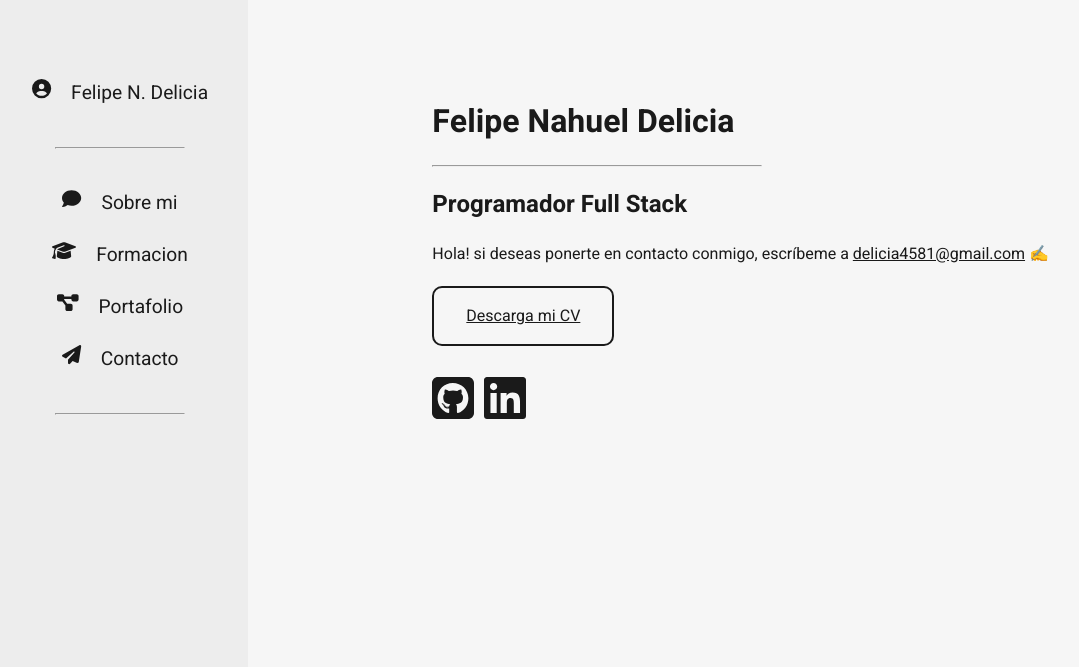
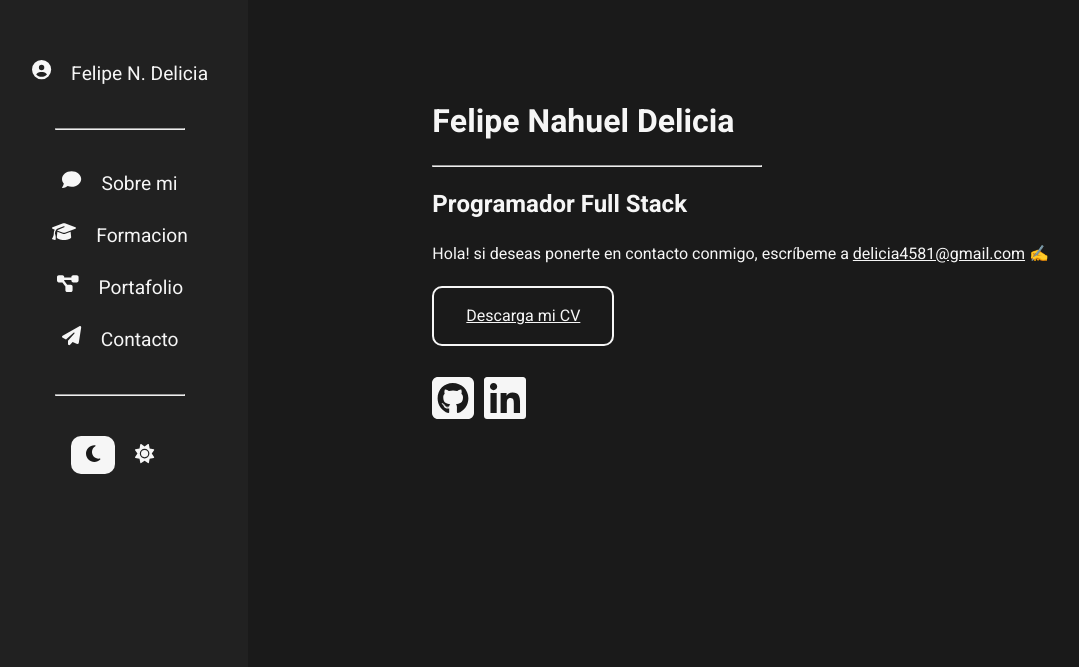
Before and after one commit to felipendelicia/portfolio, a React (Create React App) app: page / in a window 1280 px wide. Shown: the part 133-800 px from the top of the page, without its empty margins (8-1087 px from the left). Built offline with nearby package versions, Linux system fonts and the light colour scheme.

Commit message:
theme chaner

```diff
--- a/src/App.css
+++ b/src/App.css
@@ -2,6 +2,7 @@
 
 * {
     font-family: 'Heebo', sans-serif;
+    transition: color,background-color 0.3s ease-in-out;
 }
 
 body{
@@ -12,7 +13,7 @@ body{
     width: 100%;
     display: grid;
     grid-template-columns: 20% 80%;
-    background-color:var(--white-color);
+    background-color:var(--main-color);
     overflow: hidden;
 }
 
--- a/src/components/About.tsx
+++ b/src/components/About.tsx
@@ -12,11 +12,11 @@ export default function About() {
         aprender nuevas tecnologías y mejorar mis habilidades.
       </p>
       <h3>
-        🎊 Actualmente estudio y busco ampliar mi campo laboral en el mundo del
-        desarrollo web
+        🎊 Actualmente me encuentro estudiando y buscando oportunidades para
+        expandir mi carrera en el área del desarrollo Full Stack.
       </h3>
       <p>
-        Puedes ver toda mi formacion y experiencia laboral en detalle en {' '}
+        Puedes ver toda mi formacion y experiencia laboral en detalle en{" "}
         <a
           href="https://www.linkedin.com/in/felipe-nahuel-delicia-b2487119a/"
           target="_blank"
--- a/src/components/Aside.tsx
+++ b/src/components/Aside.tsx
@@ -2,6 +2,7 @@ import { FontAwesomeIcon } from "@fortawesome/react-fontawesome";
 import { faCircleUser } from "@fortawesome/free-solid-svg-icons";
 import "../styles/Aside.css";
 import sections from "../data/sections";
+import ThemeChanger from "./ThemeChanger";
 
 export default function Aside() {
   return (
@@ -27,7 +28,11 @@ export default function Aside() {
           }
         </section>
         <hr/>
-        <section></section>
+        <section>
+          <div className="section-page">
+            <ThemeChanger/>
+          </div>
+        </section>
       </div>
     </aside>
   );
--- /dev/null
+++ b/src/components/ThemeChanger.tsx
@@ -0,0 +1,32 @@
+import { FontAwesomeIcon } from "@fortawesome/react-fontawesome";
+import { faSun, faMoon } from "@fortawesome/free-solid-svg-icons";
+import "../styles/Switch.css";
+import { useEffect, useState } from "react";
+
+type Theme = "dark" | "light";
+
+export default function ThemeChanger() {
+  const [theme, setTheme] = useState<Theme>("dark");
+  const handleChange = (theme: Theme) => setTheme(theme);
+
+  useEffect(() => {
+    document.body.setAttribute("data-theme", theme);
+  }, [theme]);
+
+  return (
+    <div className="switch-theme">
+      <p
+        id={theme === "dark" ? "theme-active" : "theme-inactive"}
+        onClick={() => handleChange("dark")}
+      >
+        <FontAwesomeIcon icon={faMoon} />
+      </p>
+      <p
+        id={theme === "light" ? "theme-active" : "theme-inactive"}
+        onClick={() => handleChange("light")}
+      >
+        <FontAwesomeIcon icon={faSun} />
+      </p>
+    </div>
+  );
+}
--- a/src/styles/Aside.css
+++ b/src/styles/Aside.css
@@ -1,6 +1,6 @@
 .aside-centered-div{
-    background-color: rgb(237, 237, 237);
-    color: var(--black-color);
+    background-color: var(--aside-bg);
+    color: var(--secundary-color);
     position: fixed;
     height: 100%;
     width: 20%;
@@ -13,7 +13,7 @@
 
 .aside-centered-div hr{
     width: 50%;
-    color: var(--black-color);
+    color: var(--secundary-color);
 }
 
 .aside-centered-div section {
--- a/src/styles/Content.css
+++ b/src/styles/Content.css
@@ -11,20 +11,20 @@
   flex-direction: column;
   gap: 20px;
   justify-content: center;
-  border-bottom: 1px solid var(--black-color);
-  color: var(--black-color);
+  border-bottom: 1px solid var(--secundary-color);
+  color: var(--secundary-color);
 }
 
 .content hr {
   width: 50%;
-  color: var(--black-color);
+  color: var(--secundary-color);
 }
 
 .content button {
   padding: 1em 2em;
   font-size: 1em;
-  border: 2px solid var(--black-color);
-  color: var(--black-color);
+  border: 2px solid var(--secundary-color);
+  color: var(--secundary-color);
   border-radius: 10px;
   display: inline;
 }
@@ -41,8 +41,8 @@
   align-self: baseline;
   padding: 1em 2em;
   font-size: 1em;
-  border: 2px solid var(--black-color);
-  color: var(--black-color);
+  border: 2px solid var(--secundary-color);
+  color: var(--secundary-color);
   border-radius: 10px;
 }
 
--- a/src/styles/ProjectSidebar.css
+++ b/src/styles/ProjectSidebar.css
@@ -12,7 +12,7 @@
 }
 
 .backdrop-sidebar{
-    background-color: var(--black-color);
+    background-color: var(--secundary-color);
     opacity: .1;
     width: 100%;
     height: 100%;
@@ -20,7 +20,7 @@
 
 .project-sidebar{
     overflow: scroll;
-    background-color: var(--white-color);
+    background-color: var(--main-color);
     height: 100%;
     width: 100%;
 }
@@ -35,7 +35,7 @@
     top: 10px;
     right: 30px;
     font-size: 3em;
-    color: var(--black-color);
+    color: var(--secundary-color);
     cursor: pointer;
     z-index: 1000;
 }
@@ -51,7 +51,7 @@
 .project-sidebar .img-container{
     width: 100%;
     height: 40vh;
-    box-shadow: rgba(149, 157, 165, 0.2) 0px 8px 24px;
+    box-shadow: var(--shadow-color) 0px 8px 24px;
     border-radius: 12px;
 }
 
--- /dev/null
+++ b/src/styles/Switch.css
@@ -0,0 +1,15 @@
+.switch-theme{
+    display: flex;
+    gap: 5px;
+}
+
+.switch-theme p{
+    padding: 5px 15px;
+    border-radius: 10px;
+    transition: backgroud-color, color 0.5s ease-in-out;
+}
+
+#theme-active{
+    color: var(--main-color);
+    background-color: var(--secundary-color);
+}
--- a/src/var.css
+++ b/src/var.css
@@ -1,4 +1,13 @@
 :root{
-    --white-color: #F6F6F6;
-    --black-color: #1a1a1a;
+    --main-color: #F6F6F6;
+    --secundary-color: #1a1a1a;
+    --aside-bg: #e9e9e9;
+    --shadow-color: rgba(149, 157, 165, 0.2)
 }
+
+[data-theme='dark'] {
+    --main-color: #1a1a1a;
+    --secundary-color: #F6F6F6;
+    --aside-bg: #212121;
+    --shadow-color: rgba(149, 157, 165, 0.2)
+}
```
Also changed, not shown: 1 other file (tests, documents, lock files or other folders).
